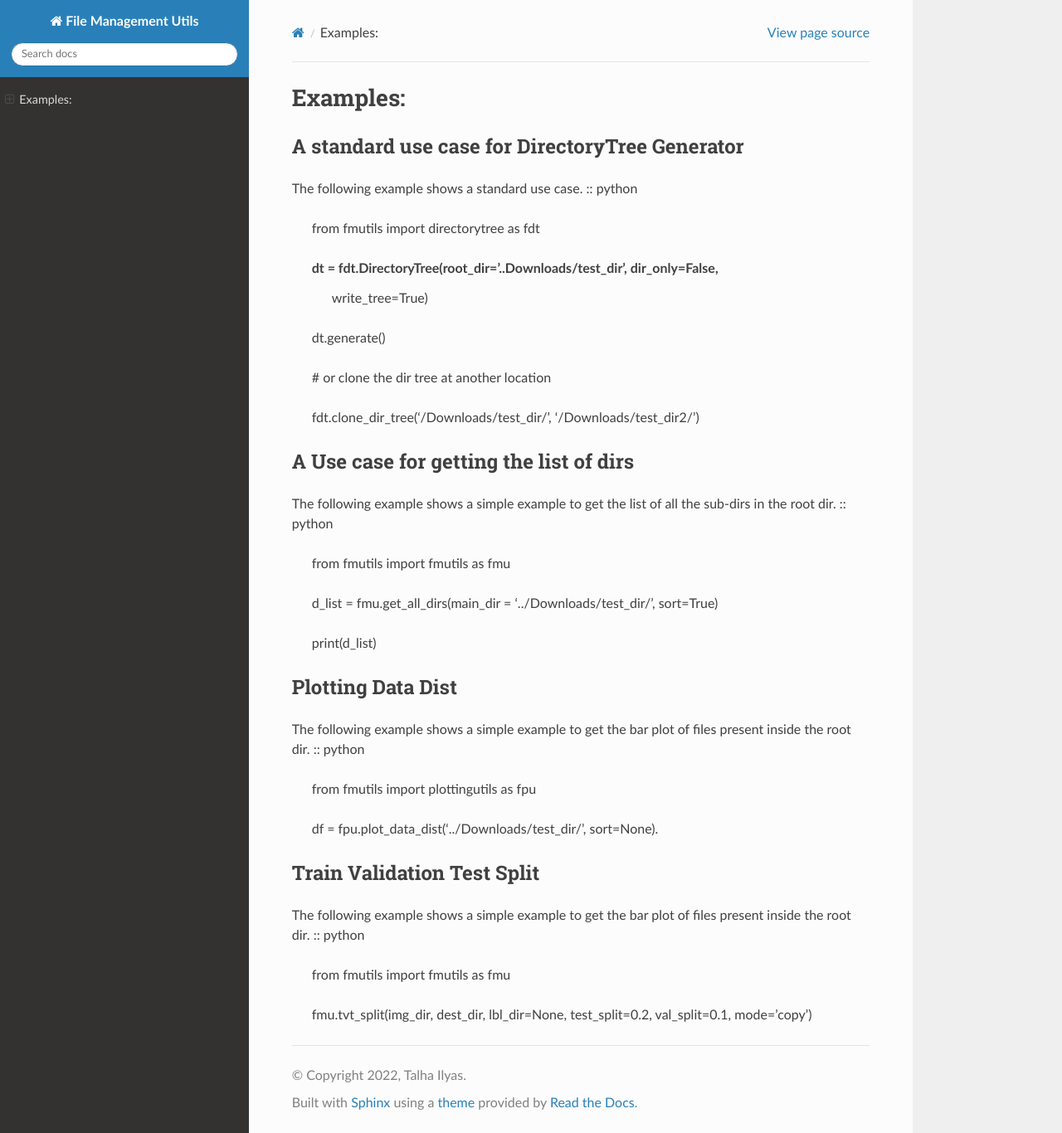
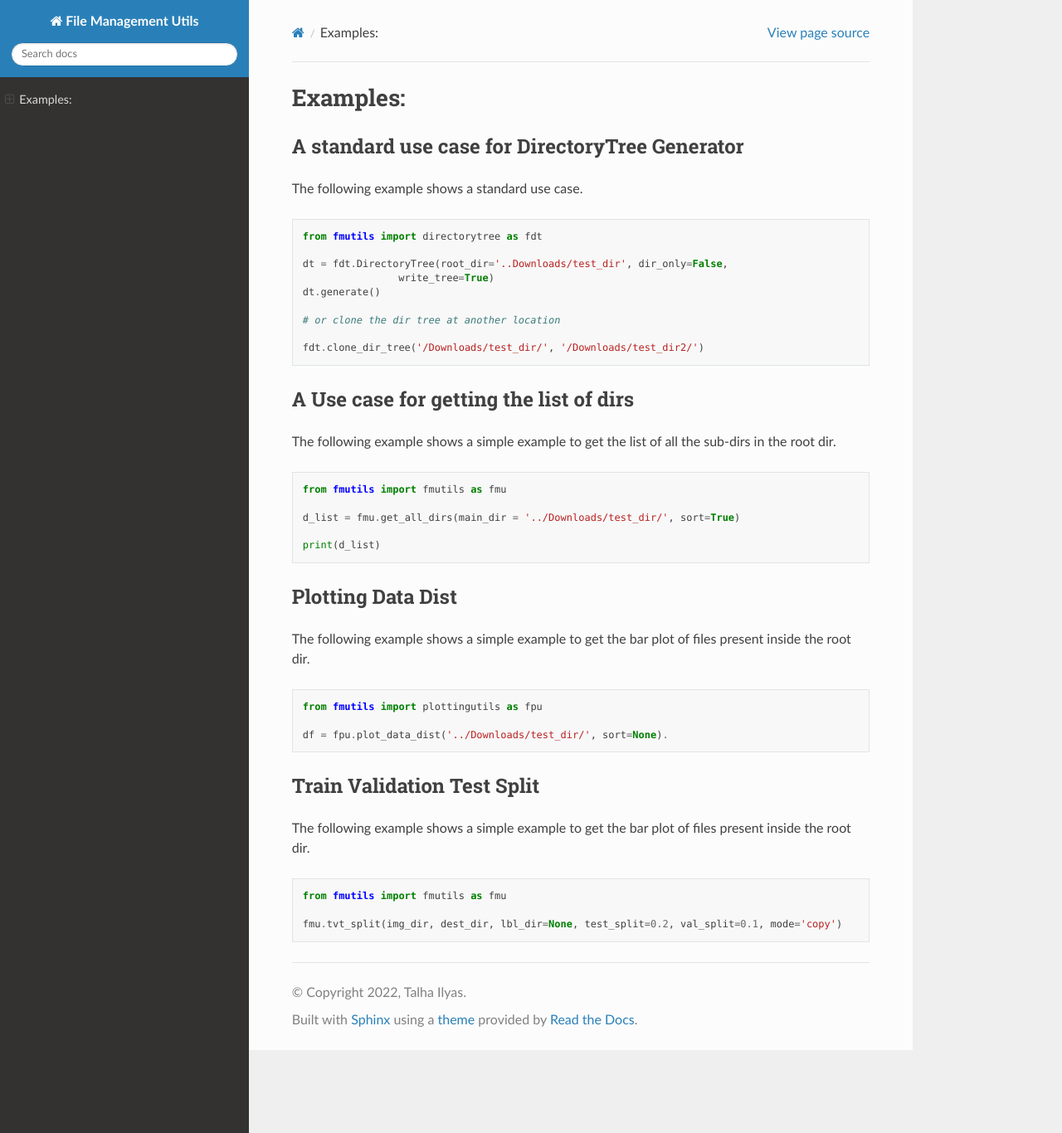
Before and after one commit to Mr-TalhaIlyas/FMUtils, a Sphinx documentation site: the page built from docs/examples_basics.rst, in a window 1280 px wide and 1366 px high. Shown: the whole window at 83% size. Built offline with Sphinx 7.4.7 and the Read the Docs theme 2.0.0, drawn with Linux system fonts in a browser that asks for light colours.

Commit message:
Update examples_basics.rst

```diff
--- a/docs/examples_basics.rst
+++ b/docs/examples_basics.rst
@@ -5,7 +5,9 @@ Examples:
 A standard use case for DirectoryTree Generator
 ------------------------------------------------
 
-The following example shows a standard use case. :: python
+The following example shows a standard use case.
+
+.. code-block:: python
 
     from fmutils import directorytree as fdt
 
@@ -21,7 +23,9 @@ The following example shows a standard use case. :: python
 A Use case for getting the list of dirs
 -----------------------------------------
 
-The following example shows a simple example to get the list of all the sub-dirs in the root dir. :: python
+The following example shows a simple example to get the list of all the sub-dirs in the root dir.
+
+.. code-block:: python
 
     from fmutils import fmutils as fmu
 
@@ -31,7 +35,9 @@ The following example shows a simple example to get the list of all the sub-dirs
 
 Plotting Data Dist
 -------------------
-The following example shows a simple example to get the bar plot of files present inside the root dir. :: python
+The following example shows a simple example to get the bar plot of files present inside the root dir.
+
+.. code-block:: python
 
     from fmutils import plottingutils as fpu
 
@@ -39,7 +45,9 @@ The following example shows a simple example to get the bar plot of files presen
 
 Train Validation Test Split
 ----------------------------
-The following example shows a simple example to get the bar plot of files present inside the root dir. :: python
+The following example shows a simple example to get the bar plot of files present inside the root dir.
+
+.. code-block:: python
 
     from fmutils import fmutils as fmu
 
```
